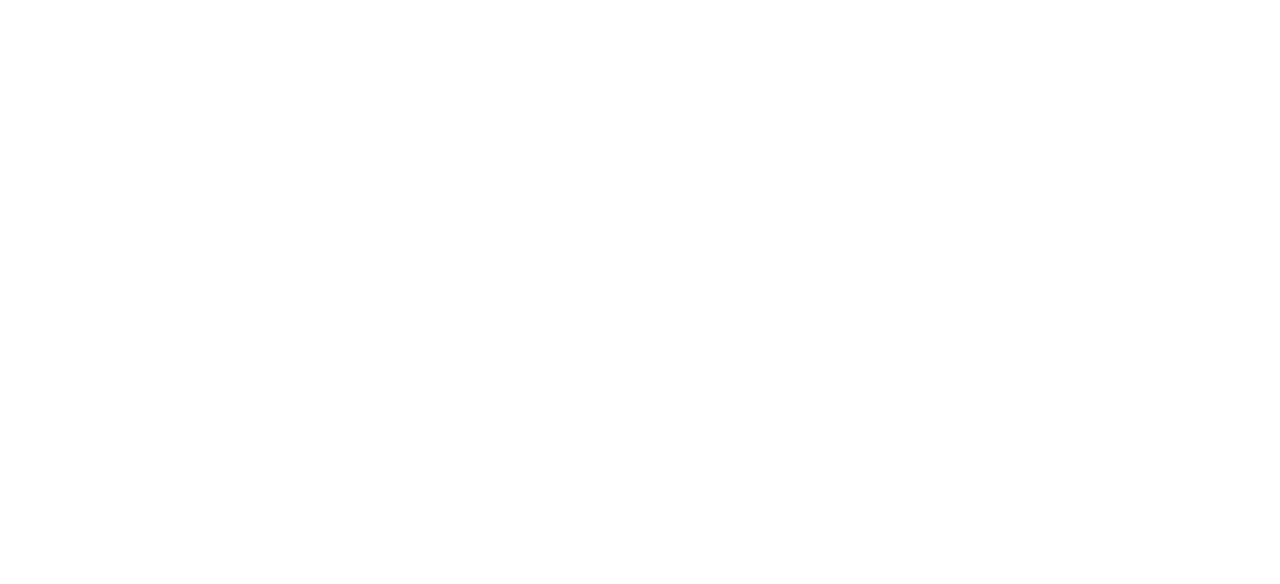
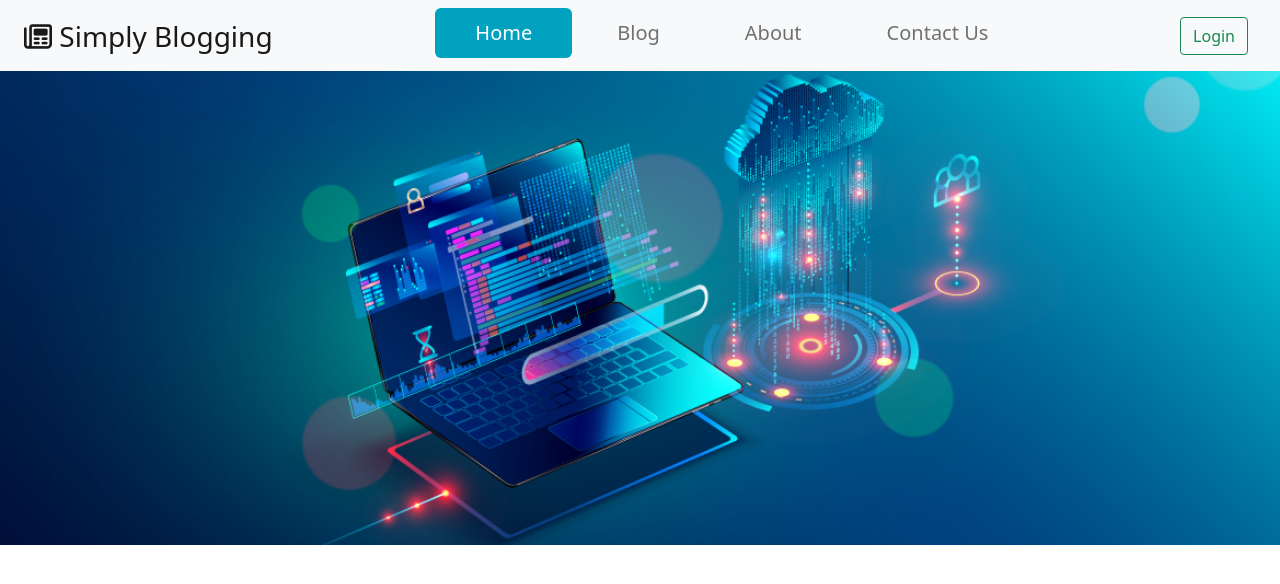
Before and after one commit to Hassan-AlAmer/Project-Simply-Blogging, a plain HTML site: page index.html in a window 1280 px wide. Drawn offline with nearby package versions, Linux system fonts and the light colour scheme.

Commit message:
Start Work on Navbar

```diff
--- a/css/style.css
+++ b/css/style.css
@@ -0,0 +1,17 @@
+section.container-fluid{
+    padding: 0;
+}
+.nav-item {
+    font-size: 20px;
+}
+.nav-link{
+    border-radius: 6px  !important ;
+    padding: 10px 40px  !important;
+    margin-right: 5px;
+    margin-bottom: 5px;
+}
+.nav-link:hover, .nav-link.active {
+    color: white !important;
+    background-color: #00a2c0;
+
+}
--- a/index.html
+++ b/index.html
@@ -7,10 +7,51 @@
     <meta name="viewport" content="width=device-width, initial-scale=1.0">
     <link href="https://cdn.jsdelivr.net/npm/bootstrap@5.1.3/dist/css/bootstrap.min.css" rel="stylesheet" integrity="sha384-1BmE4kWBq78iYhFldvKuhfTAU6auU8tT94WrHftjDbrCEXSU1oBoqyl2QvZ6jIW3" crossorigin="anonymous">
     <script src="https://cdn.jsdelivr.net/npm/bootstrap@5.1.3/dist/js/bootstrap.bundle.min.js" integrity="sha384-ka7Sk0Gln4gmtz2MlQnikT1wXgYsOg+OMhuP+IlRH9sENBO0LRn5q+8nbTov4+1p" crossorigin="anonymous"></script>
+    <link rel="stylesheet" href="https://cdnjs.cloudflare.com/ajax/libs/font-awesome/6.0.0-beta2/css/all.min.css" integrity="sha512-YWzhKL2whUzgiheMoBFwW8CKV4qpHQAEuvilg9FAn5VJUDwKZZxkJNuGM4XkWuk94WCrrwslk8yWNGmY1EduTA==" crossorigin="anonymous" referrerpolicy="no-referrer" />
     <link rel="stylesheet" href="css/style.css">
 </head>
-<body>
+<body id="app">
+    <header class="container-fluid bg-light">
+        <nav class="navbar navbar-expand-lg navbar-light bg-light">
+            <div class="container-fluid">
+                <a class="navbar-brand fs-3" href="#app">
+                    <i class="far fa-newspaper"></i>
+                    Simply Blogging
+                </a>
+              <button class="navbar-toggler" type="button" data-bs-toggle="collapse" data-bs-target="#navbarNav" aria-controls="navbarNav" aria-expanded="false" aria-label="Toggle navigation">
+                <span class="navbar-toggler-icon"></span>
+              </button>
+              <div class="collapse navbar-collapse justify-content-center" id="navbarNav">
+                <ul class="navbar-nav">
+                  <li class="nav-item">
+                    <a class="nav-link active" aria-current="page" href="#app">Home</a>
+                  </li>
+                  <li class="nav-item">
+                    <a class="nav-link" href="blog.html">Blog</a>
+                  </li>
+                  <li class="nav-item">
+                    <a class="nav-link" href="about.html">About</a>
+                  </li>
+                  <li class="nav-item">
+                    <a class="nav-link" href="contactUs.html">Contact Us</a>
+                  </li>
+                </ul>
+              </div>
+              <div class="">
+                <button class="btn btn-outline-success me-2" type="button">Login</button>
+              </div>
+            </div>
+        </nav>
+    </header>
+    <section class="container-fluid">
+        <img src="imgs/Header-Blog.png" width="100%" class="img-fluid">
+    </section>
+    <section class="container">
 
+    </section>
+    <footer class="container-fluid">
+
+    </footer>
     <script type="text/javascript" src="js/main.js"></script>
 </body>
 </html>
```
Also changed, not shown: imgs/Header-Blog.png (added).
